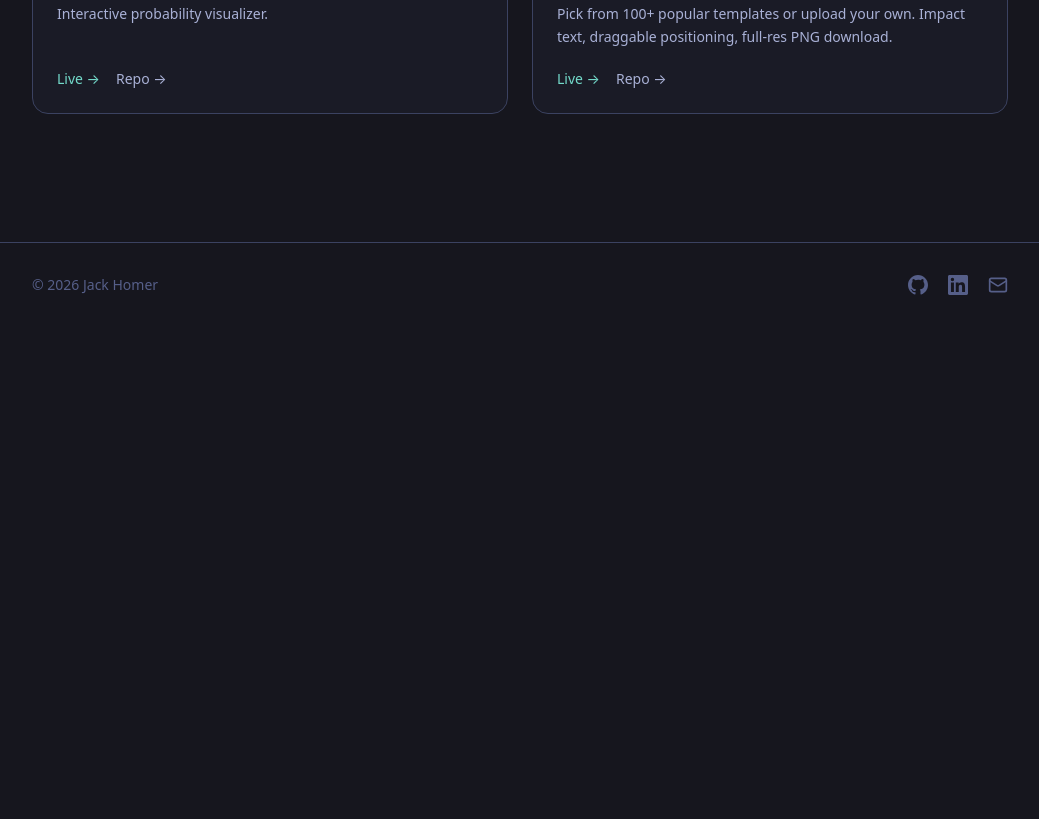
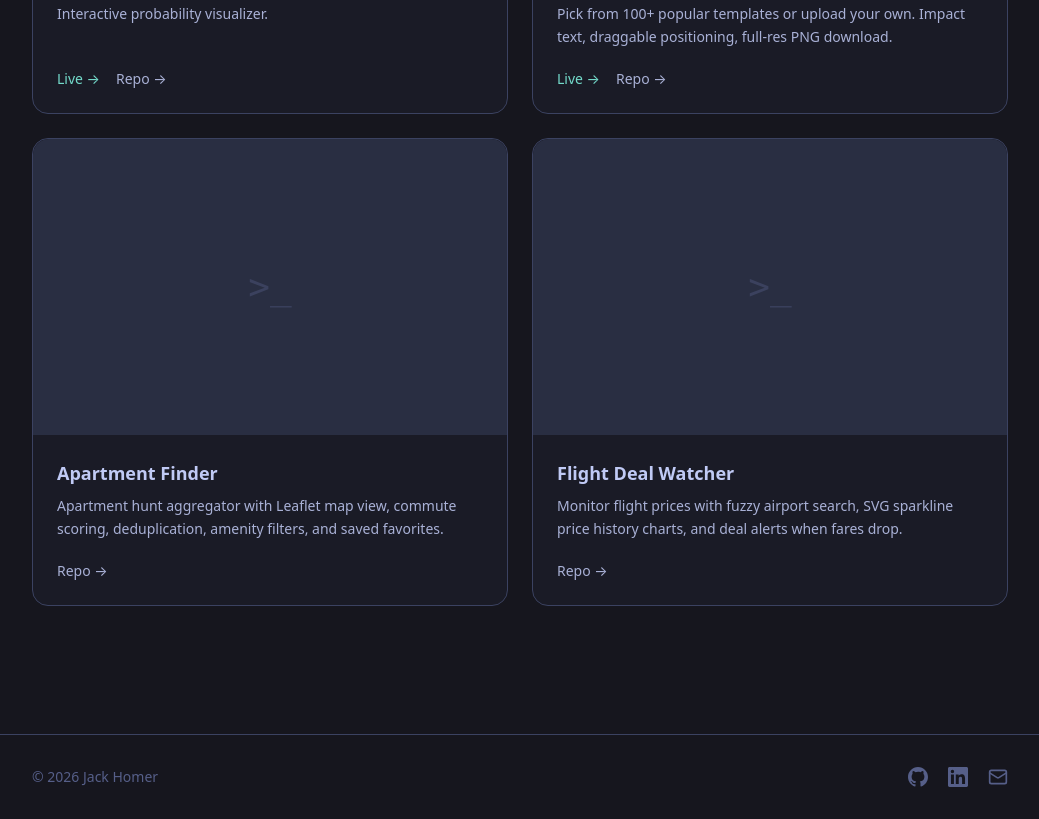
Before and after one commit to jhomer192/jhomer192.github.io, an Astro site: page /projects in a window 1280 px wide. Shown: the part 1036-1855 px from the top of the page, without its empty margins (120-1159 px from the left). Before the commit the page ends 1363 px from the top, so only its background shows below. Built offline with nearby package versions, Linux system fonts and the light colour scheme; Astro itself is replaced by a stand-in of ours.

Commit message:
Add Apartment Finder and Flight Deal Watcher to projects

```diff
--- a/src/pages/projects.astro
+++ b/src/pages/projects.astro
@@ -29,6 +29,18 @@ const projects = [
     live: 'https://jhomer192.github.io/meme-generator/',
     repo: 'https://github.com/jhomer192/meme-generator',
     screenshot: '/screenshots/meme-generator.webp',
+  },
+  {
+    title: 'Apartment Finder',
+    description: 'Apartment hunt aggregator with Leaflet map view, commute scoring, deduplication, amenity filters, and saved favorites.',
+    repo: 'https://github.com/jhomer192/apartment-finder',
+    screenshot: null,
+  },
+  {
+    title: 'Flight Deal Watcher',
+    description: 'Monitor flight prices with fuzzy airport search, SVG sparkline price history charts, and deal alerts when fares drop.',
+    repo: 'https://github.com/jhomer192/flight-deals',
+    screenshot: null,
   },
 ];
 ---
```
